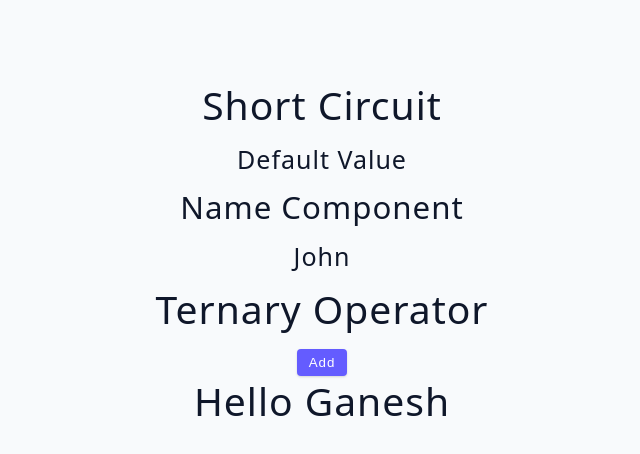
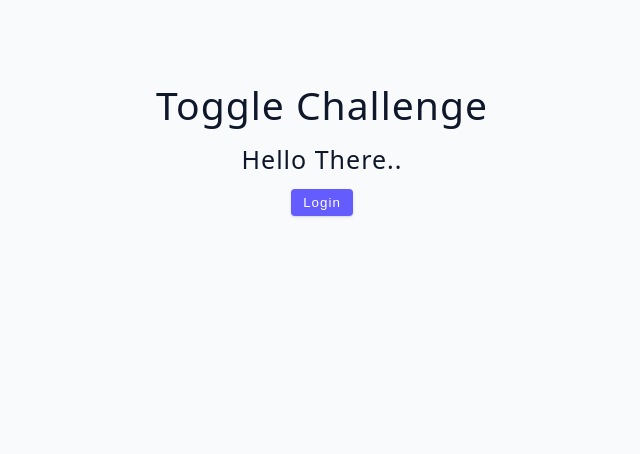
Before and after one commit to lokhandeganesh/hooks, a React (Vite) app: page / in a window 1280 px wide. Shown: the top 454 px of the page, without its empty margins (318-958 px from the left). Built offline with nearby package versions, Linux system fonts and the light colour scheme.

Commit message:
toggle using useState and useEffect

```diff
--- a/src/App.jsx
+++ b/src/App.jsx
@@ -6,6 +6,7 @@ import UseStateObject from './components/UseStateObject';
 import UseEffect from './components/UseEffect';
 import MultipleReturns from './components/MultipleReturns';
 import ShortCircuit from './components/ShortCircuit';
+import Toggle from './components/Toggle';
 
 function App() {
   return (
@@ -16,7 +17,8 @@ function App() {
         {/* <UseStateObject></UseStateObject> */}
         {/* <UseEffect></UseEffect> */}
         {/* <MultipleReturns></MultipleReturns> */}
-        <ShortCircuit></ShortCircuit>
+        {/* <ShortCircuit></ShortCircuit> */}
+        <Toggle></Toggle>
         {/* <Final></Final> */}
       </div>
     </React.Fragment>
--- /dev/null
+++ b/src/components/Toggle.jsx
@@ -0,0 +1,29 @@
+import React, { useEffect, useState } from "react";
+
+const Toggle = () => {
+  const [isTrue, setIsTrue] = useState(false);
+  const [user, setUser] = useState('Ganesh');
+
+  useEffect(() => {
+    if (isTrue) {
+      setUser('Ganesh')
+    } else {
+      setUser('')
+    }
+  }, [isTrue]);
+
+  const onToggle = () => {
+    setIsTrue((prevIsTrue) => !prevIsTrue);
+  };
+
+  return (
+    <section>
+      <h2>Toggle Challenge</h2>
+
+      {isTrue ? <h4>Hello {user}</h4> : <h4>Hello There..</h4>}
+      <button className="btn" onClick={onToggle}>{isTrue ? 'logout' : 'login'}</button>
+    </section>
+  )
+};
+
+export default Toggle;
```
